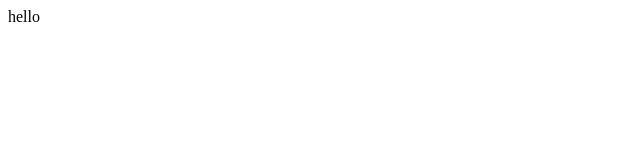
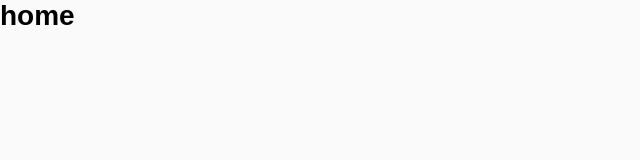
Before and after one commit to felipe1000cardozo/FirebaseBlog, a React (Create React App) app: page / in a window 1280 px wide. Shown: the top 160 px of the page, without its empty margins (0-640 px from the left). Built offline with nearby package versions, Linux system fonts and the light colour scheme.

Commit message:
Created routes and global styles

```diff
--- a/src/App.js
+++ b/src/App.js
@@ -1,7 +1,14 @@
-import React from "react";
+import React, { Fragment } from "react";
+import GlobalStyle from "./styles/global";
+import Routes from "./routes";
 
 function App() {
-  return <div>hello</div>;
+  return (
+    <Fragment>
+      <GlobalStyle />
+      <Routes />
+    </Fragment>
+  );
 }
 
 export default App;
--- /dev/null
+++ b/src/pages/Home/index.jsx
@@ -0,0 +1,11 @@
+import React from "react";
+
+const Home = () => {
+  return (
+    <div>
+      <h1>home</h1>
+    </div>
+  );
+};
+
+export default Home;
--- /dev/null
+++ b/src/routes.js
@@ -0,0 +1,15 @@
+import React from "react";
+import { Switch, BrowserRouter, Route } from "react-router-dom";
+import Home from "./pages/Home";
+
+const Routes = () => {
+  return (
+    <BrowserRouter>
+      <Switch>
+        <Route exact path="/" component={Home} />
+      </Switch>
+    </BrowserRouter>
+  );
+};
+
+export default Routes;
--- /dev/null
+++ b/src/styles/global.js
@@ -0,0 +1,16 @@
+import { createGlobalStyle } from "styled-components";
+
+export default createGlobalStyle`
+  *{
+    margin: 0;
+    padding: 0;
+    outline:0;
+    box-sizing: border-box;
+ }
+
+ body{
+   background-color: #fafafa;
+   font: 14px sans-serif;
+   -webkit-font-smoothing: atialiased !important;
+ }
+`;
```
